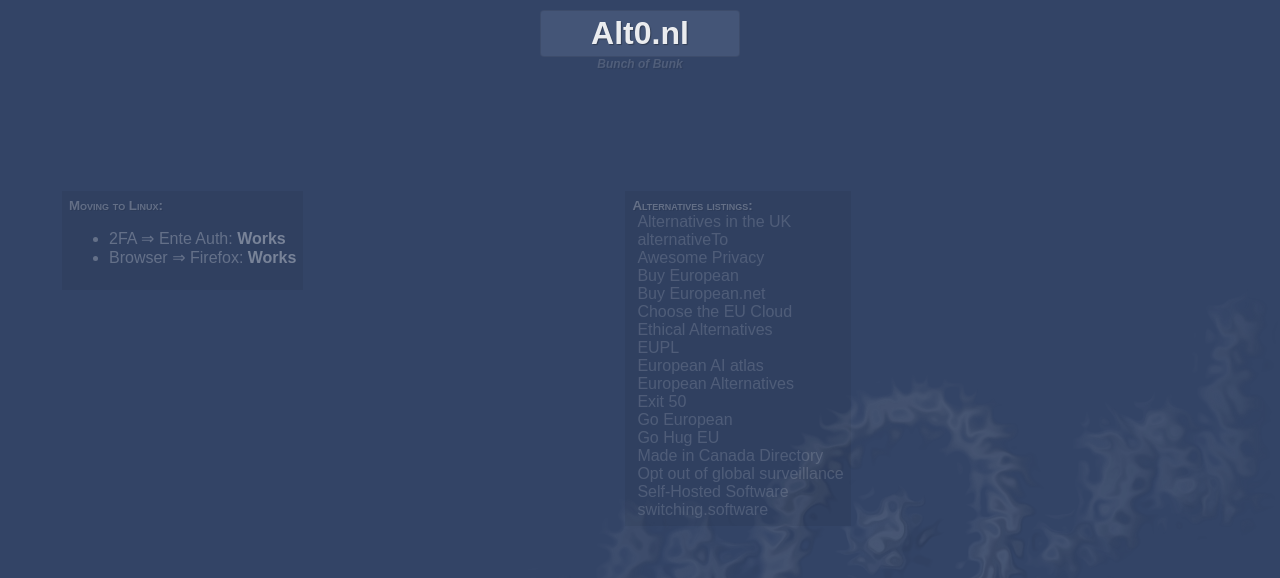
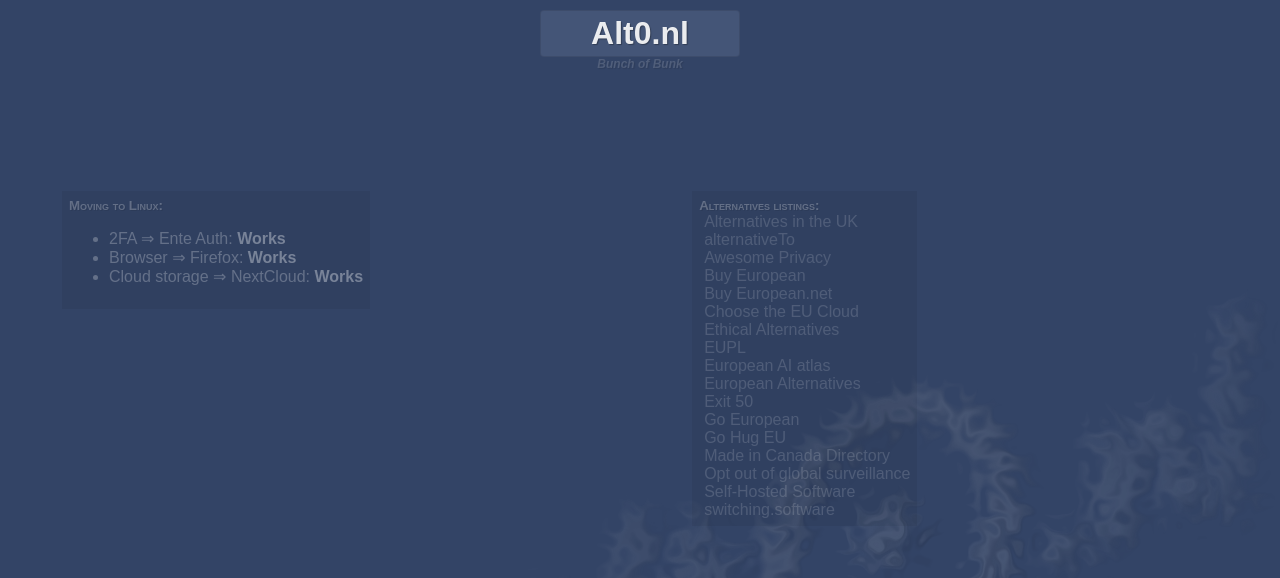
Before and after one commit to brownhamer/alt0.nl, a PHP site: page /linux.php in a window 1280 px wide. Shown: the top 578 px of the page. Run offline with PHP 8.4, Linux system fonts and the light colour scheme.

Commit message:
Added Cloud storage Nextcloud

```diff
--- a/linux.php
+++ b/linux.php
@@ -16,6 +16,7 @@ startHtmlPage('Alt0.nl &rarr; Linux');
 <ul>
   <li>2FA &rArr; Ente Auth: <a href="https://ente.io/download">Works</a></li>
   <li>Browser &rArr; Firefox: <a href="https://www.firefox.com/en-US/browsers/desktop/linux/">Works</a></li>
+  <li>Cloud storage &rArr; NextCloud: <a href="https://nextcloud.com/install/#desktop-files">Works</a></li>
 </ul>
 </div>
 </td><td>
```
